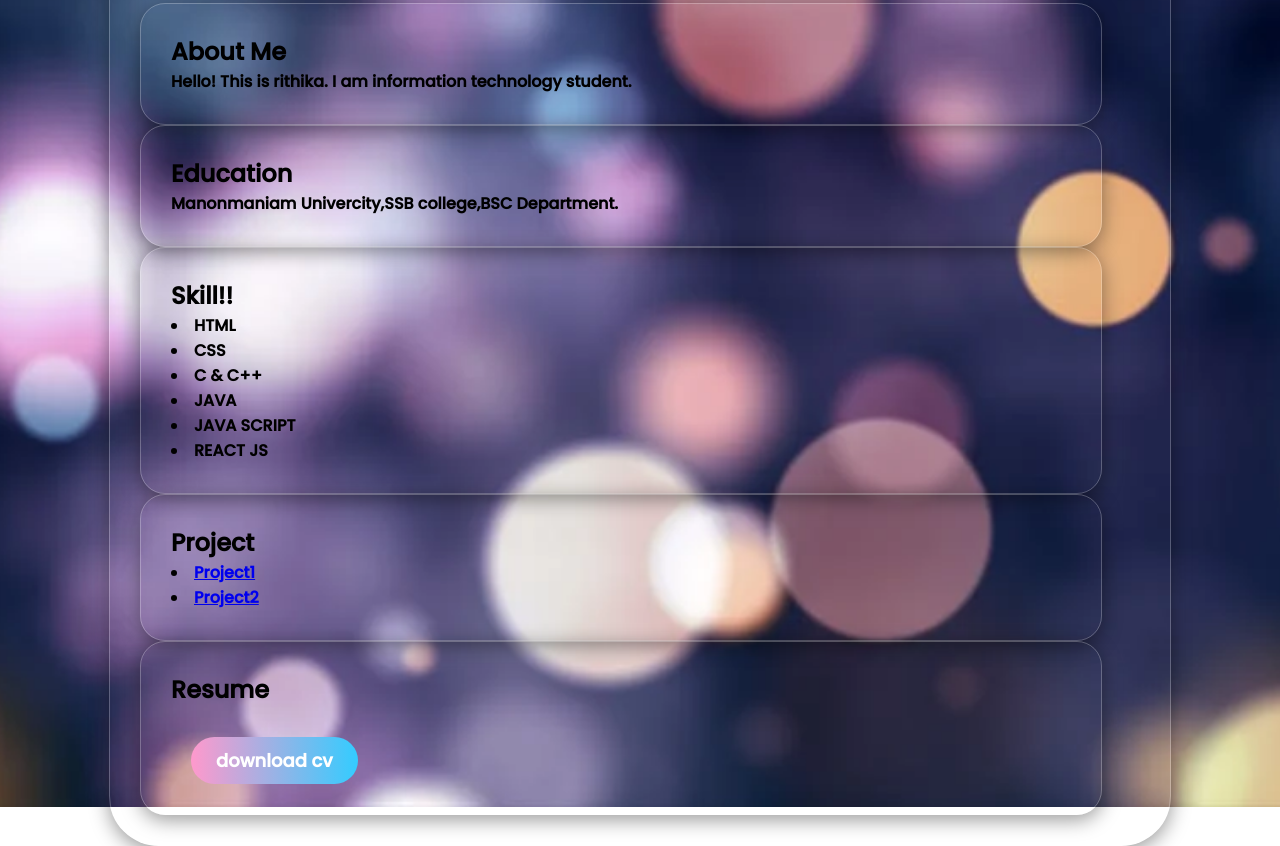
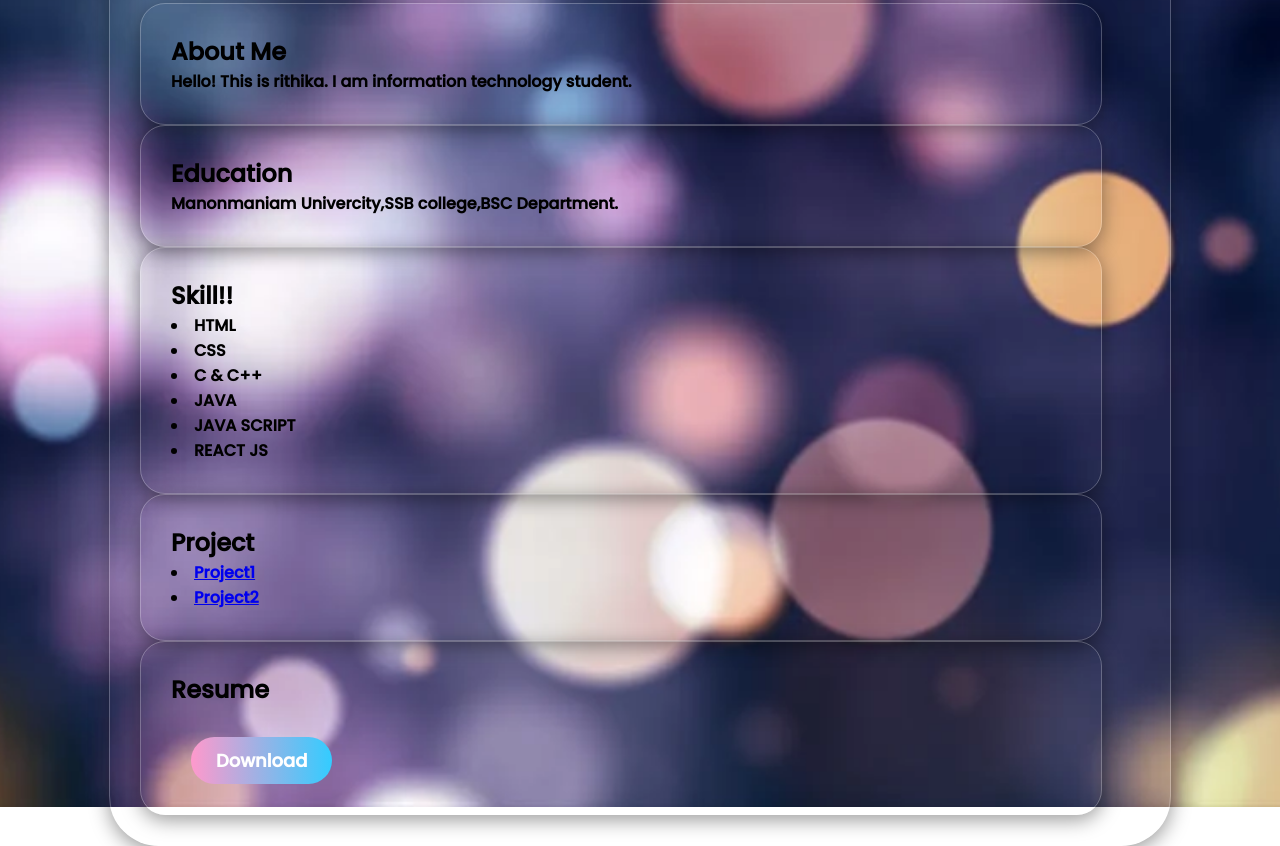
Before and after one commit to Rithi1325/digital-portfolio, a plain HTML site: page index.html in a window 1280 px wide. Shown: the part 393-1239 px from the top of the page. Drawn offline with Linux system fonts and the light colour scheme.

Commit message:
Update index.html

```diff
--- a/index.html
+++ b/index.html
@@ -93,7 +93,7 @@
         <div class="section-content">
     <h2>Resume</h2>
     <center><div class="buttons">
-        <a href="resume.jpg" class="btn">download cv</a>
+        <a href="resume.jpg" class="btn">Download</a>
     </center></div>
         </div>
     </section>
```
